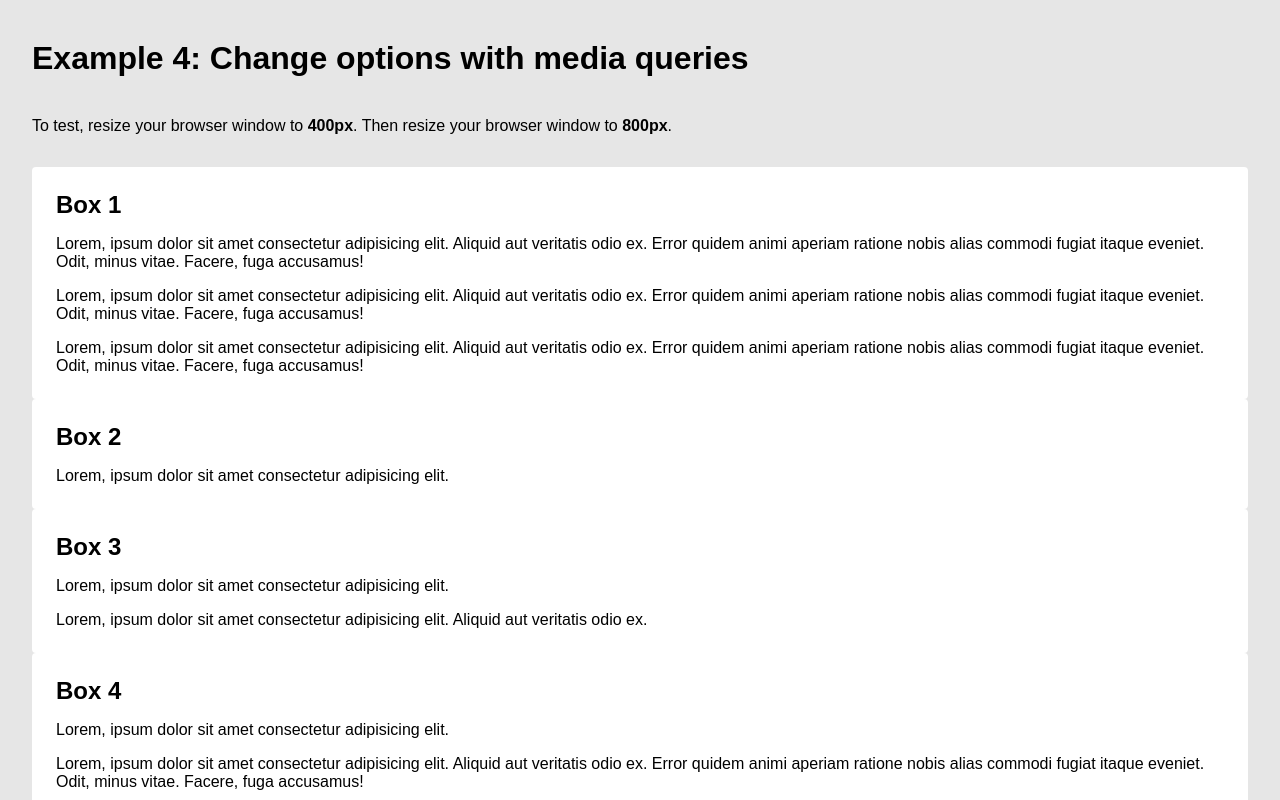
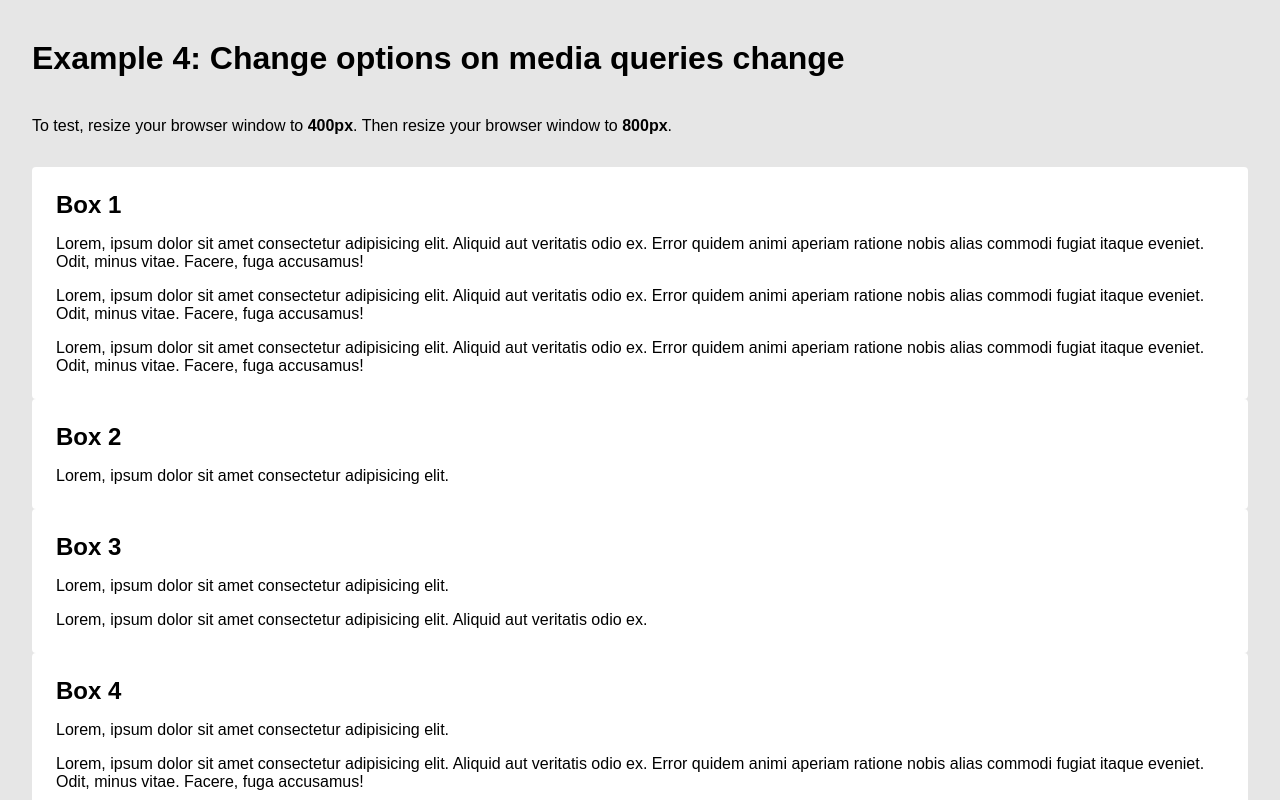
Before and after one commit to raphpare/brique, a website with bundled scripts: page examples/ex04.html in a window 1280 px wide. Shown: the top 800 px of the page. Built offline with nearby package versions, Linux system fonts and the light colour scheme.

Commit message:
Update readme

```diff
--- a/examples/ex04.html
+++ b/examples/ex04.html
@@ -9,7 +9,7 @@
     </head>
     <body>
         <header>
-            <h1>Example 4: Change options with media queries</h1>
+            <h1>Example 4: Change options on media queries change</h1>
         </header>
         <main>
             <p>
```
Also changed, not shown: README.md.
